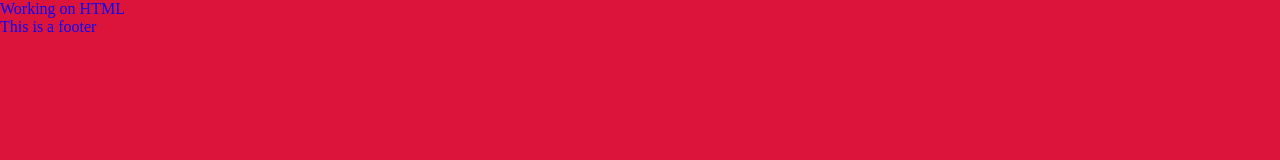
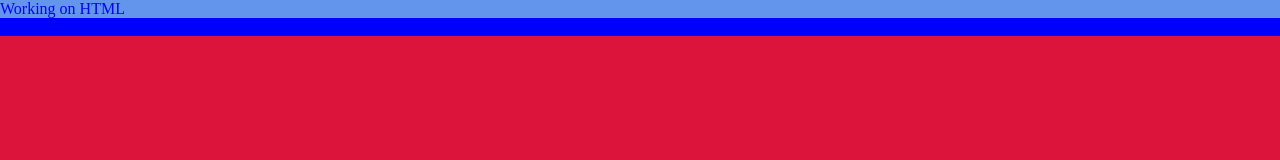
Before and after one commit to Noreach2009/learnbasicgit_1, a plain HTML site: page index.html in a window 1280 px wide. Drawn offline with Linux system fonts and the light colour scheme.

Commit message:
styled footer and header

```diff
--- a/style.css
+++ b/style.css
@@ -8,3 +8,11 @@ body {
     background-color: crimson;
     color: blue;
 }
+
+header {
+    background-color: cornflowerblue;
+}
+
+footer {
+    background-color: blue;
+}
```
